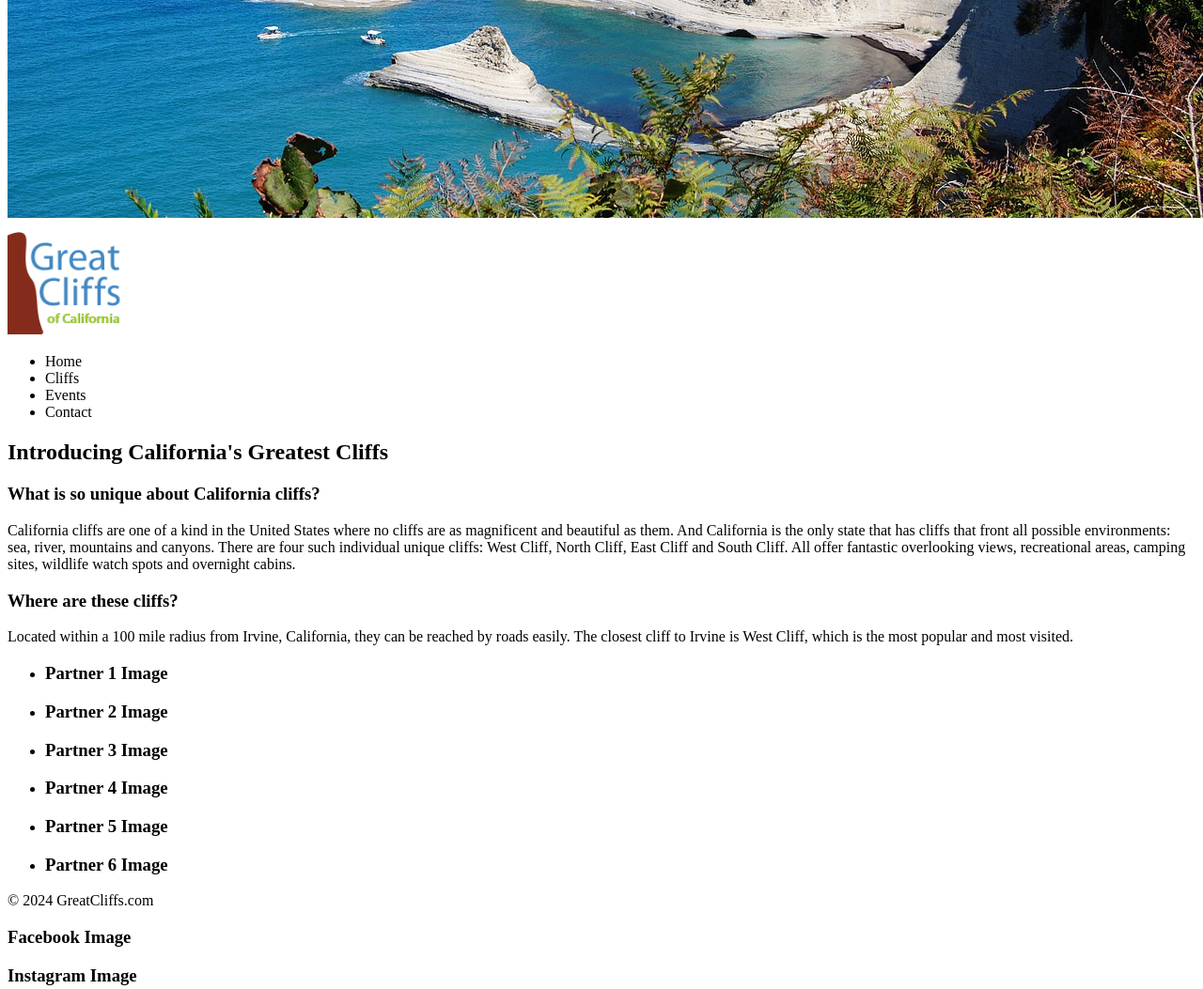
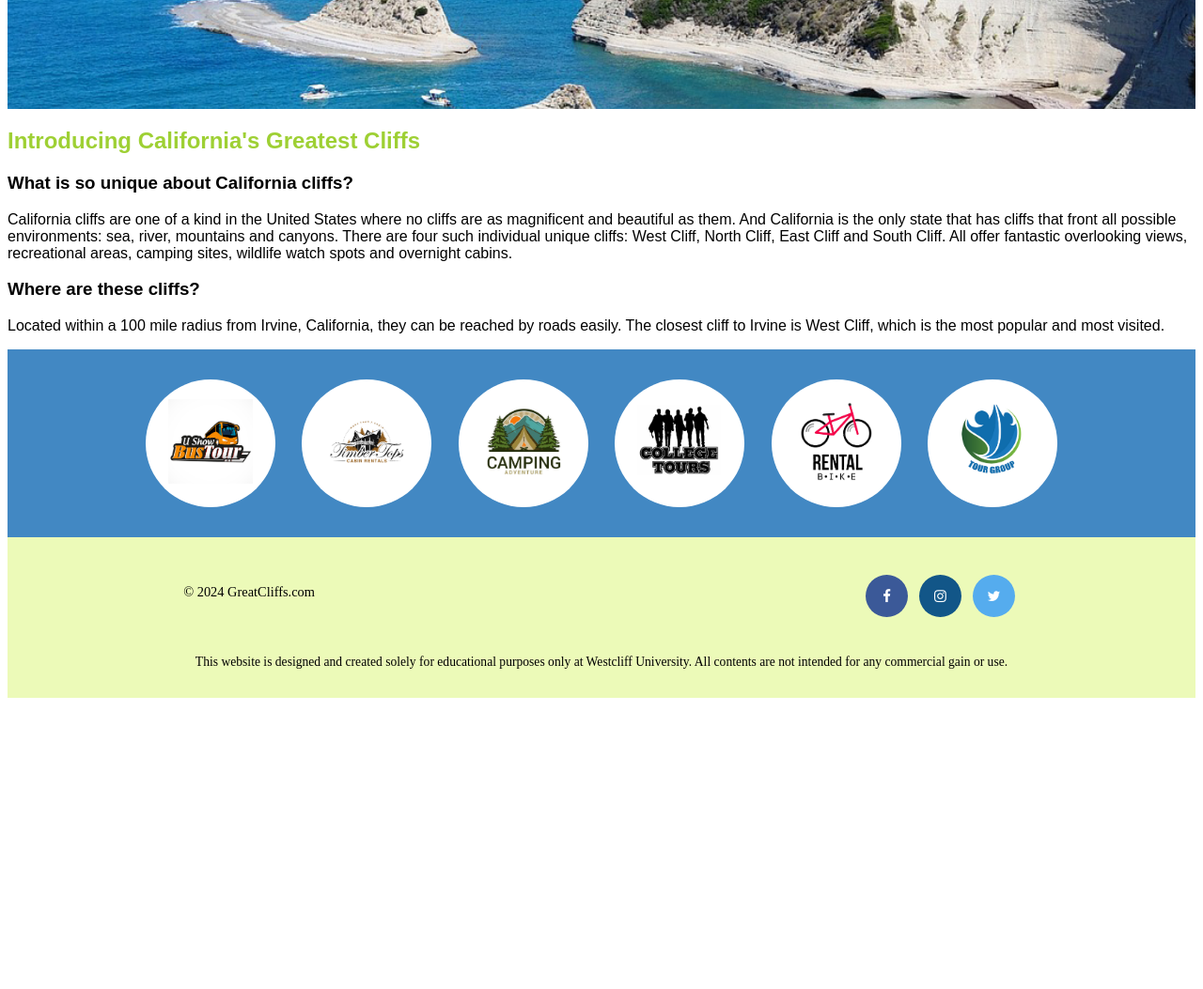
Before and after one commit to reclusivestar/homework-module1, a plain HTML site: page index.html in a window 1280 px wide. Shown: the part 340-1393 px from the top of the page at 94% size. After the commit the page ends 1091 px from the top, so only its background shows below. Drawn offline with Linux system fonts and the light colour scheme.

Commit message:
added partners

```diff
--- a/index.html
+++ b/index.html
@@ -2,24 +2,179 @@
 <html lang="en">
   <head>
     <meta charset="utf-8">
+
+    <!-- Font Awesome -->
+    <link rel="stylesheet" href="https://cdnjs.cloudflare.com/ajax/libs/font-awesome/4.7.0/css/font-awesome.min.css">
+    <style>
+      header {
+        width: 100%;
+        min-height: 400px;
+        padding-top: 3em;
+      }
+      #home header {
+        background: no-repeat lightgrey url(images/cliff_ocean.jpg);
+        background-size: 1500px;
+      }
+      .main-header {
+        background-color: rgb(255, 255, 255, 0.8);
+        width: 700px;
+        margin: 2em auto 0 auto;
+        min-height: 100px;
+        height: 100px;
+      }
+      .main-header .logo img {
+        width: 100px;
+        height: 100px;
+        margin: 0 2em 0 0;
+        float: left;
+      }
+
+      .main-menu {
+        margin-left: 227px;
+        font-weight: 400;
+      }
+
+      .main-menu ul li {
+        list-style-type: none;
+        display: inline-block;
+        float: left;
+        padding-left: 25px;
+        padding-right: 25px;
+        border-left: 1px solid rgba(202, 204, 202, 0.6);
+        line-height: 100px;
+        text-transform: uppercase;
+        font-size: 14px;
+      }
+
+      .main-menu ul li a {
+        text-decoration: none;
+        color: #888;
+      }
+
+      .main-menu ul li a:hover {
+        color: #9ed034;
+      }
+      .main-menu ul li.active {
+        background: #9ed034;
+        border: none;
+      }
+      .main-menu ul li.active a {
+        color: #fff;
+      }
+      /* Main */
+      main {
+        font-family: Arial, Helvetica, sans-serif;
+      }
+
+      main h2 {
+        color: #9ed034;
+      }
+
+      /* Partners */
+      section {
+          width: 100%;
+          background-color: #4288C3;
+      }
+
+      section #partners {
+        width: 1200px;
+        padding: 2em 0 2em 0;
+        margin: 0 auto;
+        text-align: center;
+      }
+
+      section #partners .partner {
+        display: inline-block;
+        margin: 0 0.75em;
+        padding: 1.3em 1.5em;
+        background-color: #fff;
+        border-radius: 50%;
+      }
+
+      section #partners .partner img {
+        width: 90px;
+        height: 90px;
+      }
+
+      /* Footer */
+      footer {
+          width: 100%;
+          height: 155px;
+          padding-bottom: 1em;
+          background-color: #ecfab8;
+      }
+
+      footer #nondisclaimer .copy {
+          padding: 3.5em 3.5em 3.5em 13em;
+          float: left;
+          font-size: 0.9em;
+      }
+
+      footer #nondisclaimer .social {
+          padding: 2.5em;
+          margin-right: 9.25em;
+          float: right;
+      }
+
+      footer #disclaimer {
+        clear: both;
+      }
+
+      footer #disclaimer p {
+        font-size: 0.85em;
+        text-align: center;
+      }
+
+      footer #nondisclaimer .social .fa {
+        padding: 15px;
+        font-size: 15px;
+        width: 15px;
+        text-align: center;
+        text-decoration: none;
+        margin: 0 4px;
+        border-radius: 50%;
+      }
+
+      footer #nondisclaimer .social .fa:hover {
+        opacity: 0.7;
+      }
+
+      footer #nondisclaimer .social .fa-facebook {
+        background: #3B5998;
+        color: white;
+      }
+
+      footer #nondisclaimer .social .fa-twitter {
+        background: #55ACEE;
+        color: white;
+      }
+
+      footer #nondisclaimer .social .fa-instagram {
+        background: #125688;
+        color: white;
+      }
+
+
+
+
+    </style>
     <title>Great Cliff's Logo</title>
   </head>
-  <body>
+  <body id="home">
     <!-- Container to wrap everything -->
     <div id="container">
       <!-- Header -->
       <header>
-        <img src="images/cliff_ocean.jpg" alt="Ocean View Cliff" width="1280" height="564">
         <div class="main-header">
           <div class="logo">
             <img src="images/logo.png" alt="Great Cliffs Logo" width="125">
           </div>
           <nav class="main-menu">
             <ul>
-              <li>Home</li>
+              <li class="active"><a href="index.html">Home</a></li>
               <li>Cliffs</li>
-              <li>Events</li>
-              <li>Contact</li>
+              <li><a href="activities.html">Activities</a></li>
+              <li><a href="contact.html">Contact</a></li>
             </ul>
           </nav>
         </div>
@@ -43,16 +198,30 @@
         </p>
 
         <!-- Section for Partners -->
+
         <section>
           <ul id="partners">
-            <li class="partner"><h3>Partner 1 Image</h3></li>
-            <li class="partner"><h3>Partner 2 Image</h3></li>
-            <li class="partner"><h3>Partner 3 Image</h3></li>
-            <li class="partner"><h3>Partner 4 Image</h3></li>
-            <li class="partner"><h3>Partner 5 Image</h3></li>
-            <li class="partner"><h3>Partner 6 Image</h3></li>
+              <li class="partner">
+                  <img src="images/partners/partner-bustour.png" alt="Partner Bus Tours">
+              </li>
+              <li class="partner">
+                  <img src="images/partners/partner-cabinrental.png" alt="Partner Cabin Rental">
+              </li>
+              <li class="partner">
+                  <img src="images/partners/partner-campingadv.png" alt="Partner Camping Adventure">
+              </li>
+              <li class="partner">
+                  <img src="images/partners/partner-collegetours.png" alt="Partner College Tours">
+              </li>
+              <li class="partner">
+                  <img src="images/partners/partner-rentalbike.png" alt="Partner Bike Rentals">
+              </li>
+              <li class="partner">
+                  <img src="images/partners/partner-tourgroup.png" alt="Partner Tour Group">
+              </li>
           </ul>
         </section>
+
       </main>
 
       <!-- Footer -->
@@ -64,10 +233,11 @@
           </div>
           <!-- Social Media Links -->
           <div class="social">
-            <h3>Facebook Image</h3>
-            <h3>Instagram Image</h3>
-            <h3>Twitter Image</h3>
+            <a href="#" class="fa fa-facebook"></a>
+            <a href="#" class="fa fa-instagram"></a>
+            <a href="#" class="fa fa-twitter"></a>
           </div>
+
         </div>
 
         <!-- Disclaimer Section -->
```
Also changed, not shown: images/partners/partner-bustour.png (added), images/partners/partner-cabinrental.png (added), images/partners/partner-campingadv.png (added), images/partners/partner-collegetours.png (added), images/partners/partner-rentalbike.png (added), images/partners/partner-tourgroup.png (added), 1 other file.
